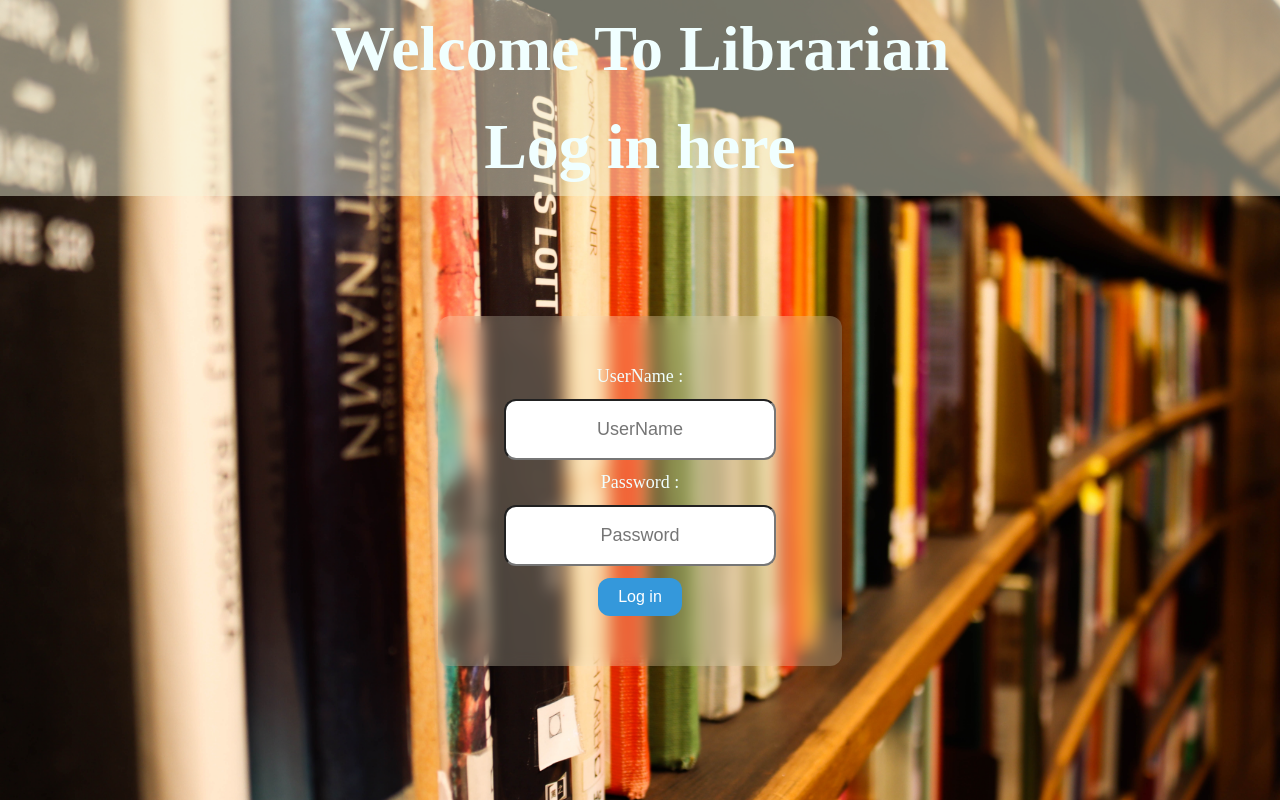
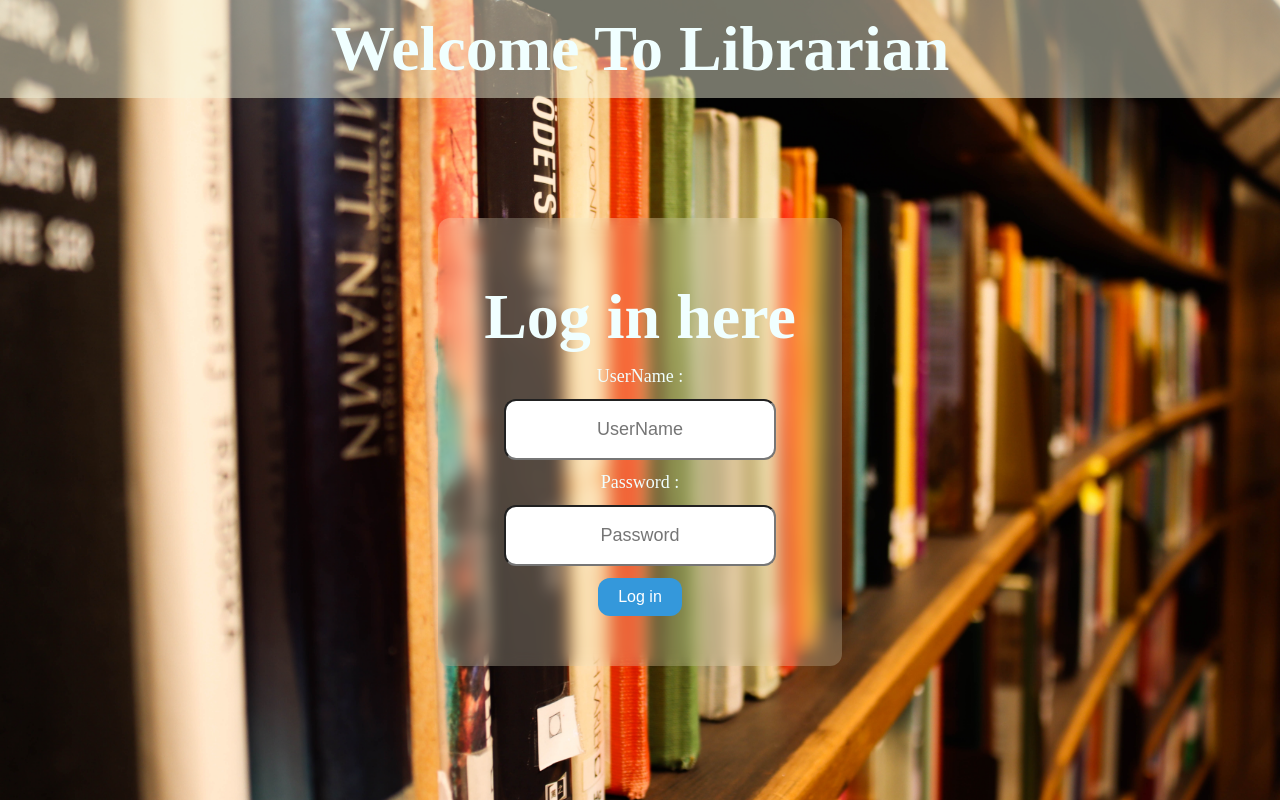
Before and after one commit to youcefkacemDev/library-system-management, a PHP site: page / in a window 1280 px wide. Run offline with PHP 8.4, Linux system fonts and the light colour scheme.

Commit message:
add animation to the style seciton

```diff
--- a/index.php
+++ b/index.php
@@ -6,15 +6,16 @@
     <meta name="viewport" content="width=device-width, initial-scale=1.0">
     <title>library login</title>
     <link rel="stylesheet" href="styles/index.style.css">
+    <link rel="stylesheet" href="styles/animation.css">
 </head>
 <body>
     <div class="center">
         <h1>Welcome To Librarian</h1>
     </div>
-    <div class="center">
-        <h1>Log in here</h1>
-    </div>
     <div class="form">
+        <div class="form-title">
+            <h1>Log in here</h1>
+        </div>
         <form action="" method="post">
             <div>
                 <label class="input-name" for="username">UserName :</label>
--- /dev/null
+++ b/styles/animation.css
@@ -0,0 +1,15 @@
+html{
+    animation: trans_form_to 0.75s;
+}
+
+@keyframes trans_form_to{
+    from{
+        opacity: 0;
+        transform: translateY(-50px);
+    }
+
+    to{
+        opacity: 1;
+        transform: translateY(100);
+    }
+}
--- a/styles/index.style.css
+++ b/styles/index.style.css
@@ -60,3 +60,8 @@ body{
 .log-in:active{
     background-color: #346cdbbb;
 }
+
+.form-title{
+    font-size: xx-large;
+    padding: 12px;
+}
```
